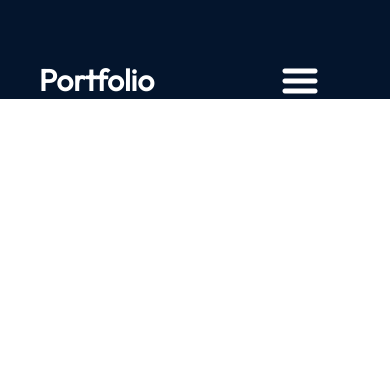
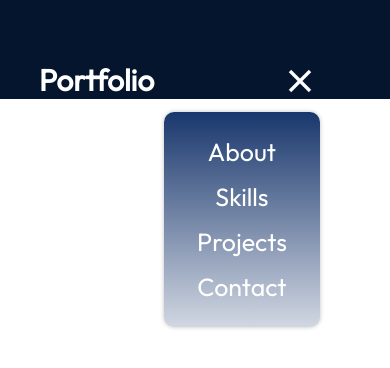
Before and after one commit to tatsuyax25/react-portfolio, a React (Vite) app: page / in a window 390 px wide. Both pictures are taken after a click on the picture 299 px from the left and 81 px from the top of the page. Shown: the top 368 px of the page. Built offline with nearby package versions, Linux system fonts and the light colour scheme.

Commit message:
Give hamburger menu function

```diff
--- a/src/componets/Navbar/Navbar.jsx
+++ b/src/componets/Navbar/Navbar.jsx
@@ -3,12 +3,13 @@
 import styles from './Navbar.module.css';
 import { getImageUrl } from '../../utils';
 export const Navbar = () => {
+  const [menuOpen, setMenuOpen] = useState(false);
   return (
     <nav className={styles.navbar}>
       <a className={styles.title} href="/">Portfolio</a>
       <div className={styles.menu}>
-        <img className={styles.menuBtn} src={getImageUrl('nav/menuIcon.png')} alt='menu-button'/>
-        <ul className={styles.menuItems}>
+        <img className={styles.menuBtn} src={menuOpen ? getImageUrl('nav/closeIcon.png') : getImageUrl('nav/menuIcon.png')} alt='menu-button' onClick={() => setMenuOpen(!menuOpen)}/>
+        <ul className={`${styles.menuItems} ${menuOpen && styles.menuOpen}`}>
           <li>
             <a href="#about">About</a>
           </li>
--- a/src/componets/Navbar/Navbar.module.css
+++ b/src/componets/Navbar/Navbar.module.css
@@ -65,4 +65,9 @@
     padding: 24px 33px;
     box-shadow: 0 0 4px 0 rgba(0, 0, 0, 0.25);
   }
+
+  .menuOpen {
+    display: flex;
+    z-index: 1;
+  }
 }
```
